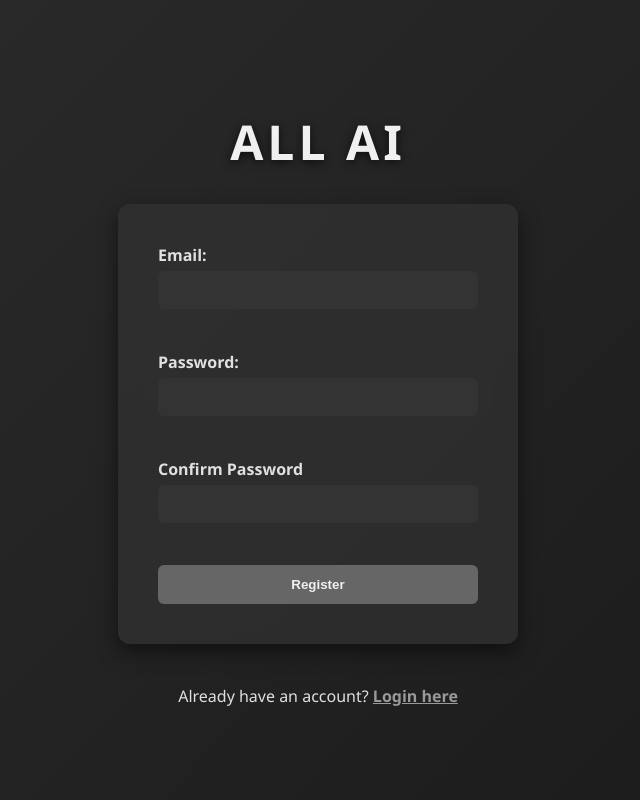
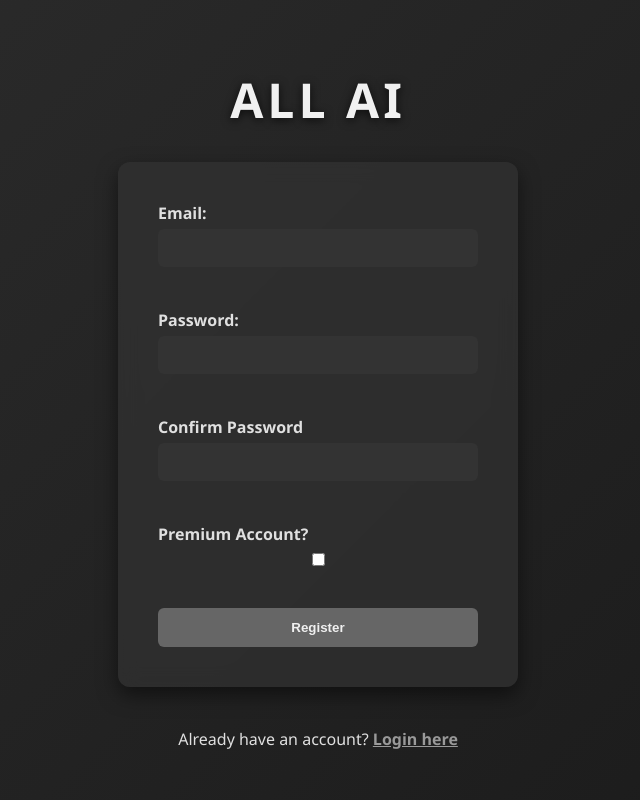
Before and after one commit to williamstanton3/All-AI, a Flask app: page /register/ in a window 1280 px wide. Shown: the whole page, without its empty margins (322-962 px from the left). Run offline with Flask 3, Linux system fonts and the light colour scheme; parts of the project's set-up code (start-up, migrations or seed data) failed here and were passed over.

Commit message:
added account status + started chat history

```diff
--- a/app.py
+++ b/app.py
@@ -15,6 +15,8 @@ from flask_login import login_user, logout_user, current_user
 # Import from local package files
 from hashing_examples import UpdatedHasher
 from loginforms import RegisterForm, LoginForm
+
+from datetime import datetime
 
 
 # Identify necessary files
@@ -66,9 +68,17 @@ def get_user(uid: int|None = None, email: str|None = None) -> User|None:
 
 # Create a database model for Users
 class User(UserMixin, db.Model):
+    __tablename__ = 'users'
+    # define the table values (id, email, pwd_hash)
     id:       Mapped[int]   = mapped_column(primary_key=True)
     email:    Mapped[str]   = mapped_column(nullable=False)
     pwd_hash: Mapped[bytes] = mapped_column(nullable=False)
+
+    # add a status column to the user table
+    status: Mapped[str] = mapped_column(nullable=False, default='Free') #can be either free or premium
+
+    # set up the relationship to the chat history so it auto updates
+    history: Mapped[list[ChatHistory]] = db.relationship(back_populates='user') # type: ignore
 
     # make a write-only password property that just updates the stored hash
     @property
@@ -81,6 +91,21 @@ class User(UserMixin, db.Model):
     # add a verify_password convenience method
     def verify_password(self, pwd: str) -> bool:
         return pwd_hasher.check(pwd, self.pwd_hash)
+
+# Create database model for chat history
+
+class ChatHistory(db.Model):
+    __tablename__ = 'chat_history'
+    # define the table values (id, user_id, input_prompt, model_responses)
+    id: Mapped[int]   = mapped_column(primary_key=True)
+    user_id: Mapped[int]   = mapped_column(db.ForeignKey('users.id'), nullable=False)
+
+    input_prompt: Mapped[str] = mapped_column(db.Text, nullable=False)
+    model_name: Mapped[str] = mapped_column(db.String(100), nullable=False)
+    model_response: Mapped[str] = mapped_column(db.Text, nullable=False)
+    date_saved: Mapped[datetime] = mapped_column(default= datetime.now(), nullable=False)
+
+    user: Mapped[User]= db.relationship(back_populates='history') # type: ignore
 
 
 with app.app_context():
@@ -97,9 +122,15 @@ def post_register():
     if form.validate():
         # check if there is already a user with this email address
         user: User|None = get_user(email=form.email.data)
+
         # if the email address is free, create a new user and send to login
         if user is None:
-            user = User(email=form.email.data, password=form.password.data) # type:ignore
+            #get status value from form (initialized to free by default)
+            statusBox="Free"
+            if form.status.data:
+                statusBox="Premium"
+
+            user = User(email=form.email.data, password=form.password.data, status=statusBox) # type:ignore
             db.session.add(user)
             db.session.commit()
             return redirect(url_for('home'))
@@ -193,10 +224,19 @@ def chatgpt():
             app.logger.error("No text reply found in OpenAI response")
             return jsonify({"error": "No reply from model"}), 500
 
+        new_history= ChatHistory(
+            user_id=current_user.id, # type:ignore
+            input_prompt=prompt, # type:ignore
+            model_name= model, # type:ignore
+            model_response=reply # type:ignore
+        )
+
         return jsonify({"reply": reply})
     except Exception as e:
         app.logger.exception("OpenAI request failed")
         return jsonify({"error": str(e)}), 500
+
+
 
 
 
--- a/loginforms.py
+++ b/loginforms.py
@@ -1,5 +1,5 @@
 from flask_wtf import FlaskForm
-from wtforms.fields import PasswordField, SubmitField, EmailField
+from wtforms.fields import PasswordField, SubmitField, EmailField, BooleanField
 from wtforms.validators import InputRequired, Email, EqualTo, Length
 
 # define our own FlaskForm subclass for our form
@@ -13,6 +13,7 @@ class RegisterForm(FlaskForm):
         InputRequired(),
         EqualTo('password', message="Passwords don't match")
     ])
+    status= BooleanField("Premium Account?")
     submit = SubmitField("Register")
 
 
--- a/static/styles/register.css
+++ b/static/styles/register.css
@@ -59,7 +59,8 @@ body {
 /* Inputs */
 .register-form input[type="text"],
 .register-form input[type="email"],
-.register-form input[type="password"] {
+.register-form input[type="password"],
+.register-form input[type="checkbox"] {
     padding: 10px 12px;
     margin-bottom: 20px;
     border-radius: 6px;
--- a/templates/account.html
+++ b/templates/account.html
@@ -16,7 +16,7 @@
             </div>
             <div class="info-row">
                 <span class="info-label">Account Status:</span>
-                <span class="info-value">{{ current_user.status or "Free" }}</span>
+                <span class="info-value">{{ current_user.status }}</span>
             </div>
         </div>
     </div>
--- a/templates/register.html
+++ b/templates/register.html
@@ -15,14 +15,21 @@
         <form class="register-form" method="POST">
             {{ form.hidden_tag() }}
 
+            <!-- email field-->
             {{ form.email.label }}
             {{ form.email() }}<br>
 
+            <!-- password field-->
             {{ form.password.label }}
             {{ form.password() }}<br>
 
+            <!-- confirm password field-->
             {{ form.confirm_password.label }}
-            {{ form.confirm_password() }}<br>
+            {{ form.confirm_password() }} <br>
+
+            <!-- status field-->
+            {{ form.status.label }}
+            {{ form.status() }} <br>
 
             {{ form.submit() }}
         </form>
```
Also changed, not shown: users.sqlite3.
